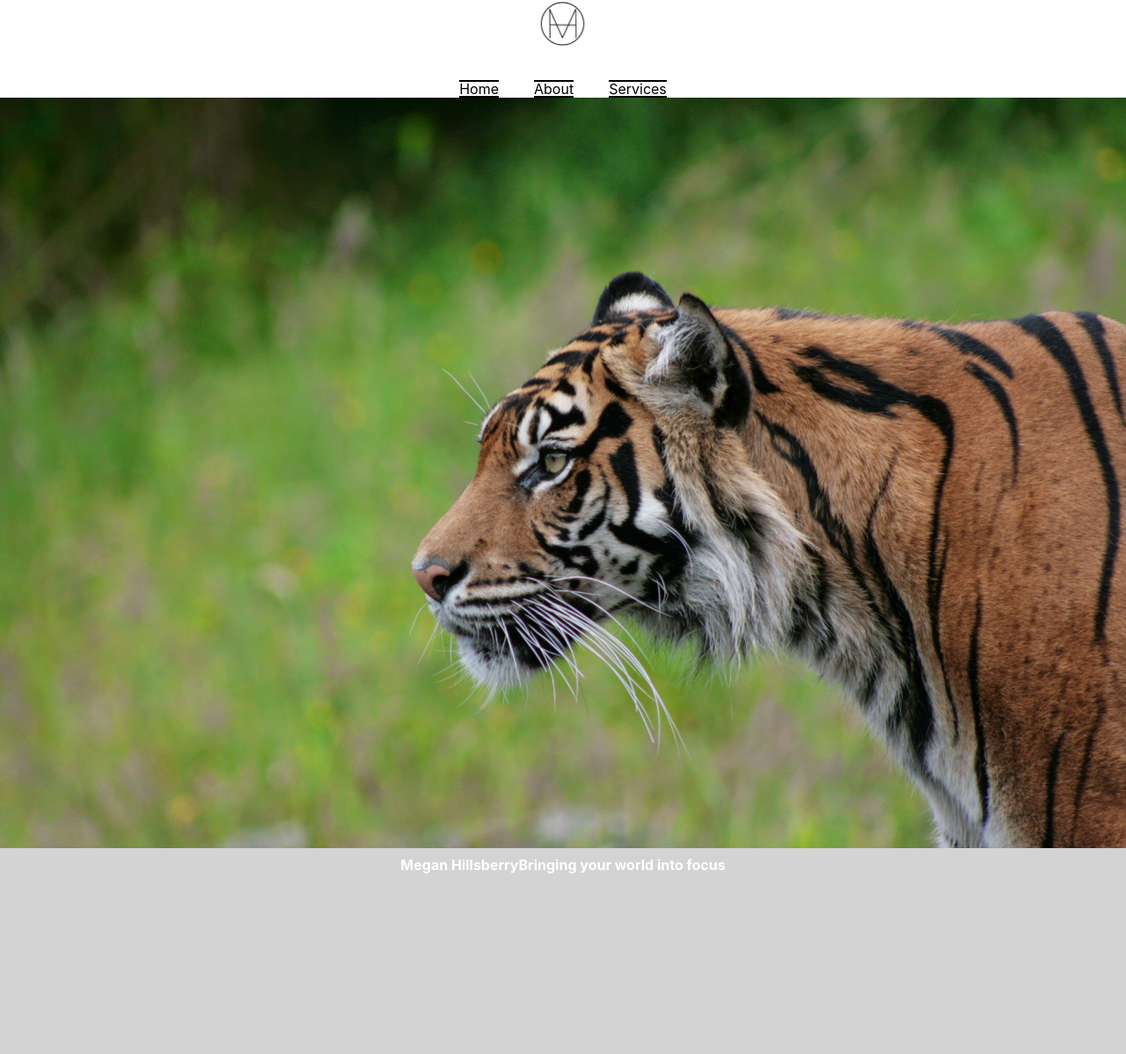
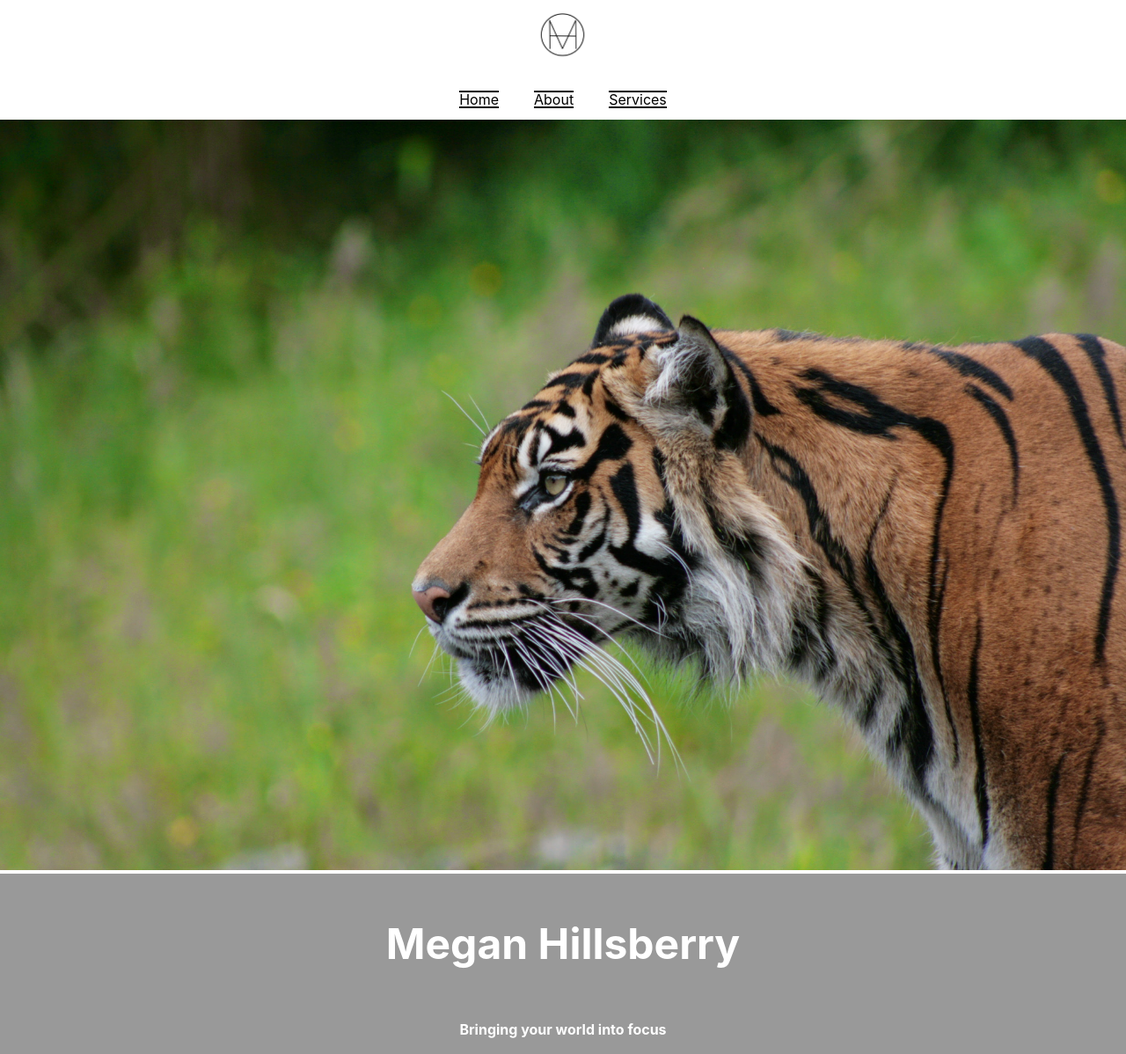
Before and after one commit to Crispyshill/portfolio-frontend, a React (Create React App) app: page / in a window 1280 px wide. Shown: the whole page at 88% size. Before the commit the page ends 998 px from the top, so only its background shows below. Built offline with nearby package versions, Linux system fonts and the light colour scheme.

Commit message:
Fixed the floating span in home page

```diff
--- a/src/home/Home.css
+++ b/src/home/Home.css
@@ -5,6 +5,7 @@
 }
 
 .text-overlay{
+	background-color: rgba(0,0,0, 0.4);
 	display: block;
 	position: relative;
        z-index: 1;
@@ -12,6 +13,20 @@
 	bottom: 10%;
        color: #FFFFFF;
        font-weight: bold;
+
+}
+
+.text-overlay span{
+display: block;
+opacity: 100%;
+padding: 1%;
+font-size: medium;
+}
+
+.text-overlay h1{
+display: block;
+padding: 1%;
+font-size: xxx-large;
 
 }
 .tiger-banner-container{
--- a/src/home/Home.js
+++ b/src/home/Home.js
@@ -9,7 +9,7 @@ export default function Home(){
 		          <img src={tigerBanner} alt="tiger banner" className="tiger"/>
 
 	<div className='text-overlay'>
-			<span>Megan Hillsberry</span>
+			<h1>Megan Hillsberry</h1>
 		<span>Bringing your world into focus</span>
 	</div>
 		</div>
--- a/src/index.css
+++ b/src/index.css
@@ -1,5 +1,4 @@
 body {
-  background-color: LightGrey;
   margin: 0;
   font-family: -apple-system, BlinkMacSystemFont, 'Segoe UI', 'Roboto', 'Oxygen',
     'Ubuntu', 'Cantarell', 'Fira Sans', 'Droid Sans', 'Helvetica Neue',
--- a/src/shared/Navigation.css
+++ b/src/shared/Navigation.css
@@ -13,6 +13,11 @@
     width: 100%; /* Take up full width of the viewport */
     top: 0; /* Stick to the top of the viewport */
     z-index: 100; /* Ensure it's above other content */
+}
+
+.navigation-banner{
+padding-top: 1%;
+padding-bottom: 1%;
 }
 
 .logo-container
```
Also changed, not shown: 1 other file (tests, documents, lock files or other folders).
